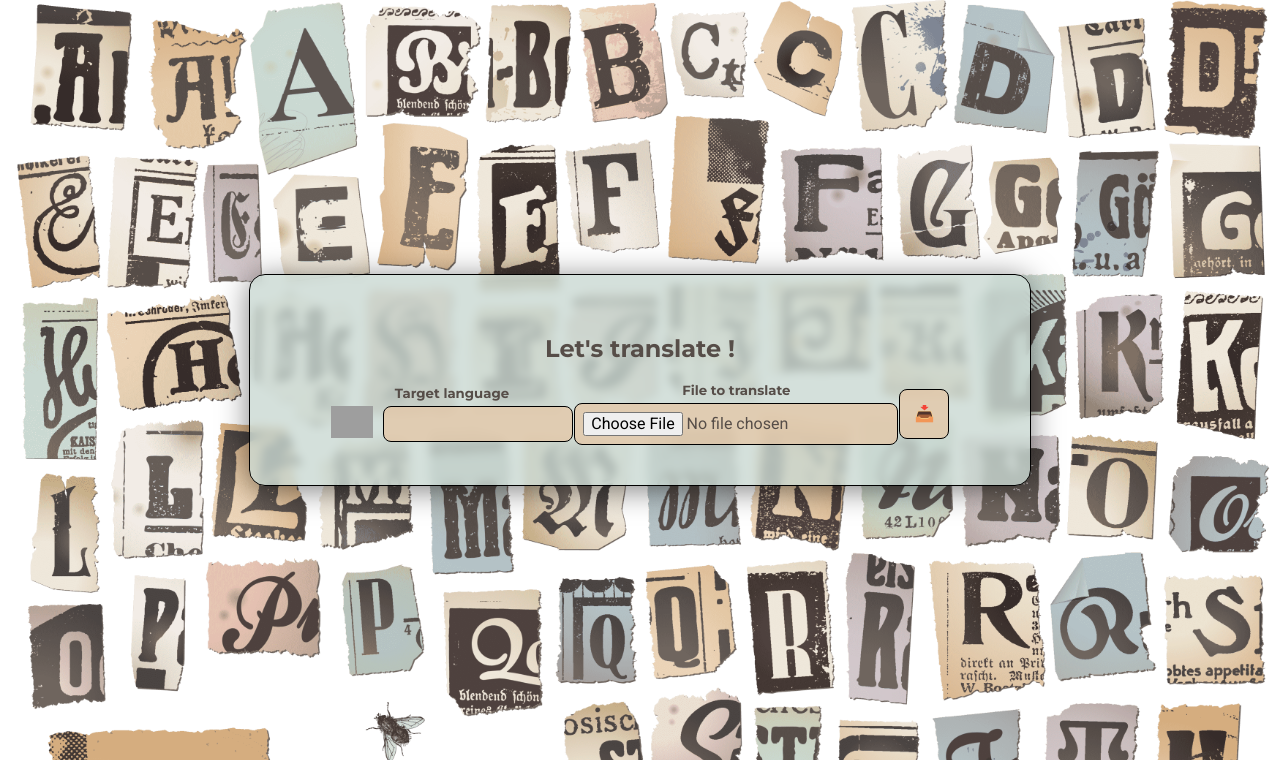
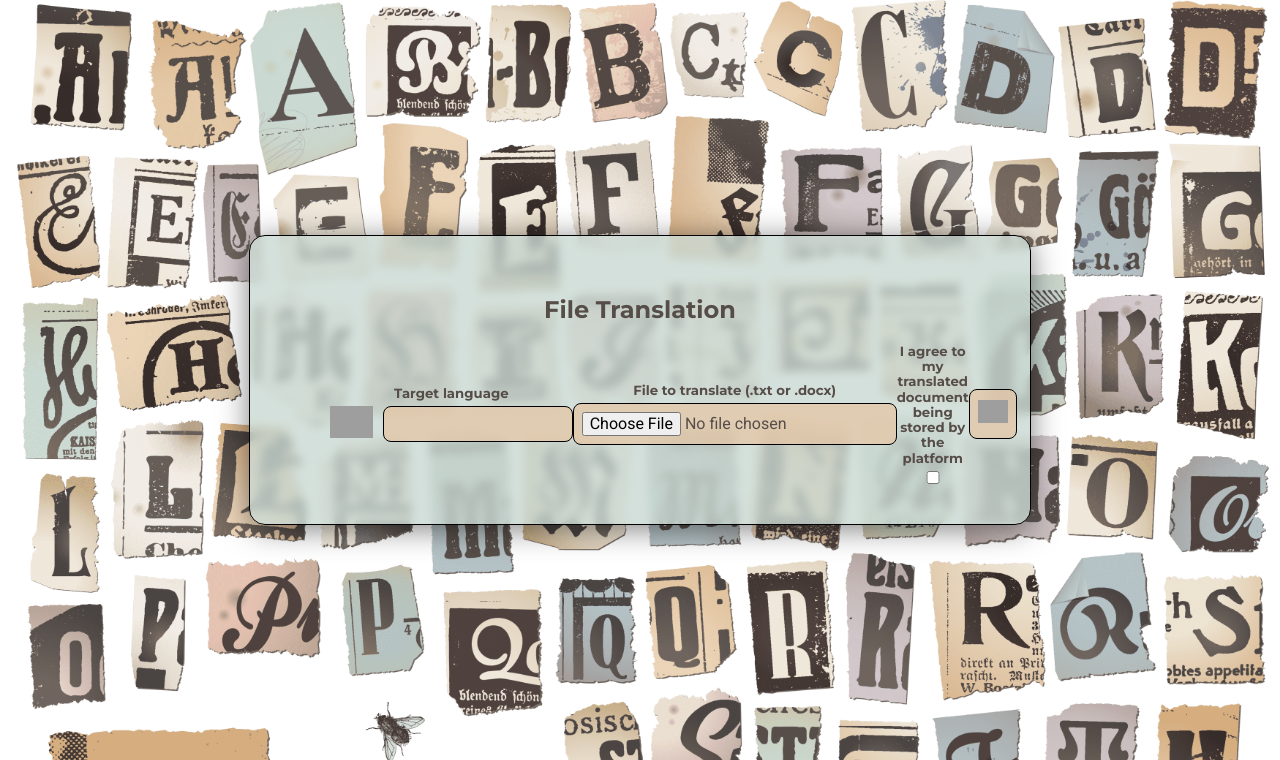
Before and after one commit to bruno-coulet/lingua-franca, a Flask app: page /file in a window 1280 px wide. Shown: the part 143-903 px from the top of the page. Run offline with Flask 3, Linux system fonts and the light colour scheme; grey boxes are pictures that could not be loaded.

Commit message:
Add GDPR consent in form

```diff
--- a/src/forms.py
+++ b/src/forms.py
@@ -1,7 +1,7 @@
 import os
 
 from flask_wtf import FlaskForm
-from wtforms import FileField, SelectField, TextAreaField
+from wtforms import BooleanField, FileField, SelectField, TextAreaField
 from wtforms.validators import DataRequired
 
 from translation import list_languages
@@ -66,7 +66,7 @@ class FileUploadForm(FlaskForm):
         file - FileField - File to translate
         target_language - SelectField - Target language
     """
-    file = FileField("File to translate",
+    file = FileField("File to translate (.txt or .docx)",
                      id="file-to-translate",
                      render_kw={"accept": ".txt,.docx",},
                      validators=[DataRequired("Please select a file to translate"),
@@ -77,6 +77,7 @@ class FileUploadForm(FlaskForm):
                                   choices=[],
                                   default="",
                                   validators=[DataRequired("Please select a target language")])
+    gdpr_consent = BooleanField("I agree to my translated document being stored by the platform", validators=[DataRequired()])
 
     def __init__(self, *args, **kwargs):
         """
--- a/src/templates/file_upload.html
+++ b/src/templates/file_upload.html
@@ -3,7 +3,7 @@
 <link rel="stylesheet" href="{{ url_for('static', filename='css/file_upload.css') }}">
 {% endblock %}
 {% block content %}
-    <h2>Let's translate !</h2>
+    <h2>File Translation</h2>
     <form id="file-upload-form" enctype="multipart/form-data" method="POST">
         {{ form.csrf_token() }}
         <div class="field-wrapper" id="target-language-wrapper">
@@ -19,16 +19,20 @@
             {{ form.file }}
         </div>
 
-        <img id="status-icon">
-        <!-- TODO : use an image in the button -->
-        <button type="submit">📥</button>
+        <div class="field-wrapper" id="rgpd-consent-wrapper">
+            <h5 class ="label">{{ form.gdpr_consent.label }}</h5>
+            {{ form.gdpr_consent }}
+        </div>
+
+        <button type="submit"><img width="30" src="{{ url_for('static', filename='images/upload.png') }}" alt="Upload icon"></button>
     </form>
+    <img id="status-icon">
+
     <div id="result-messages-wrapper"><!-- Result messages generated here (error or success) --></div>
     <div id="download-wrapper" style="display: none">
-        <p>Please download the file <a href="/api/download-file"><span id="filename"></span></a></p>
+        <p>Please download the file <a href="/download-file"><span id="filename"></span></a></p>
         <a id="download-link" download="translated.txt" style="display: none">Download</a>
     </div>
-        <!-- TODO : add file download button -->
 {% endblock %}
 
 {% block js %}
```
